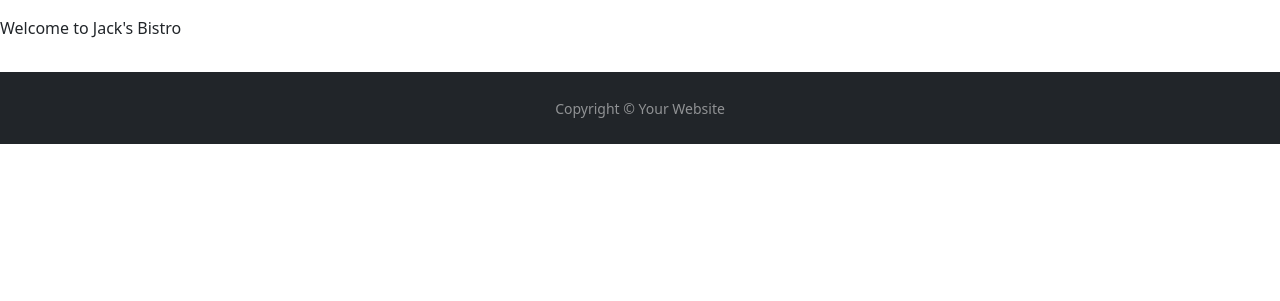
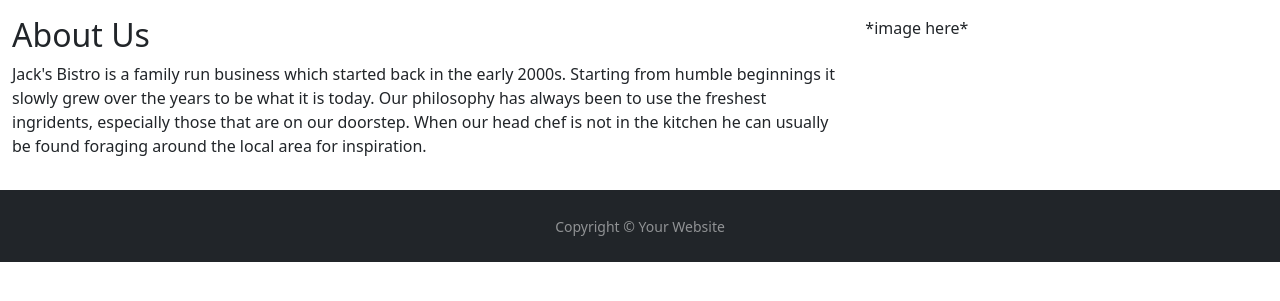
Before and after one commit to jackcrosbie/p4-restuarant-project, a Django app: template templates/index.html in a window 1280 px wide. Shown: the part 128-429 px from the top of the page. Run offline with Django 3.2, Linux system fonts and the light colour scheme; the template is opened without the code that fills it, so the values that code supplies are empty; parts of the project's set-up code (start-up, migrations or seed data) failed here and were passed over; some libraries are stand-ins or nearby versions.

Commit message:
add content to index.html

```diff
--- a/templates/index.html
+++ b/templates/index.html
@@ -2,6 +2,20 @@
 
 {% block content %}
 
-<p>Welcome to Jack's Bistro</p>
+<div class="container-fluid">
+    <div class="row">
+        <div class="col-8">
+            <h2>About Us</h2>
+            <p>Jack's Bistro is a family run business which started back in the early 2000s.
+                Starting from humble beginnings it slowly grew over the years to be what it is today.
+                Our philosophy has always been to use the freshest ingridents, especially those that are on our doorstep.
+                When our head chef is not in the kitchen he can usually be found foraging around the local area for inspiration.
+            </p>
+        </div>
+        <div class="col-4">
+            *image here*
+        </div>
+    </div>
+</div>
 
 {% endblock %}
```
